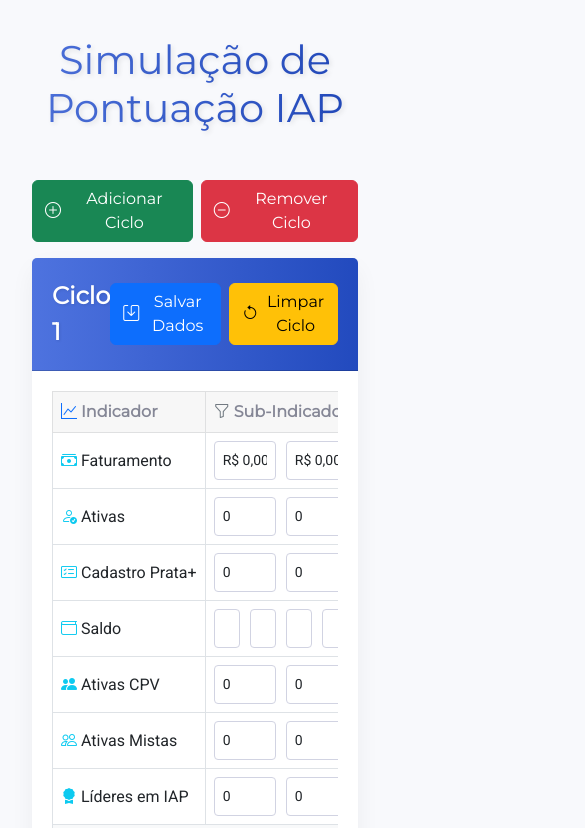
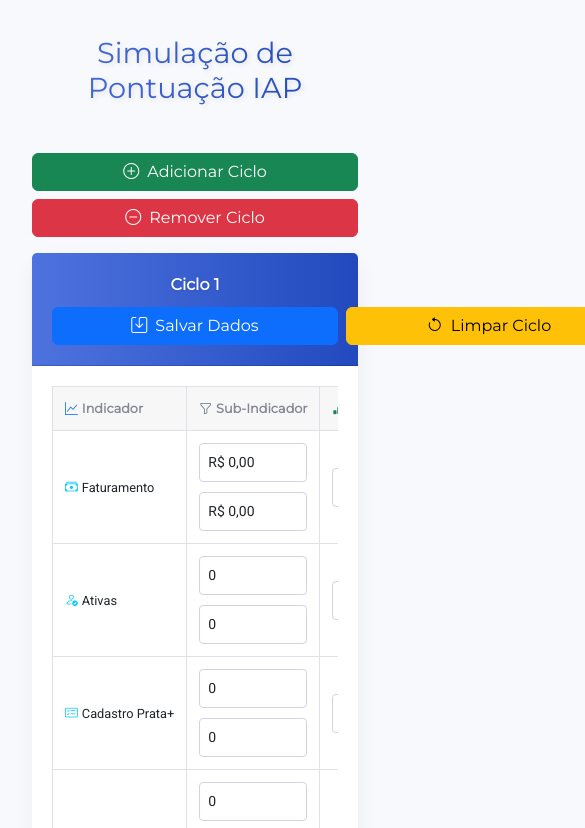
Before and after one commit to rjcecim/iapscore, a plain HTML site: page index.html in a window 390 px wide. Both pictures are taken after a click on the button "Adicionar Ciclo". Shown: the top 828 px of the page, 585 px wide, since content can reach past the window. Drawn offline with nearby package versions, Linux system fonts and the light colour scheme; no server answers.

Commit message:
Add files via upload

```diff
--- a/index.html
+++ b/index.html
@@ -2,6 +2,7 @@
 <html lang="pt-br">
 <head>
 <meta charset="UTF-8">
+<meta name="viewport" content="width=device-width, initial-scale=1.0">
 <title>Simulação de Pontuação IAP</title>
 <link href="https://fonts.googleapis.com/css2?family=Montserrat:wght@400,700&family=Roboto:wght@400,700&display=swap" rel="stylesheet">
 <link href="https://cdn.jsdelivr.net/npm/bootstrap@5.3.0/dist/css/bootstrap.min.css" rel="stylesheet">
@@ -10,12 +11,12 @@
 </head>
 <body>
 <header class="mb-4 text-center">
-    <div class="container py-3">
+    <div class="container-fluid py-3">
         <h1 class="text-primary">Simulação de Pontuação IAP</h1>
     </div>
 </header>
 <main class="pb-4">
-    <div class="container mb-3 text-end d-flex justify-content-end gap-2">
+    <div class="container-fluid mb-3 text-end d-flex justify-content-end gap-2 flex-wrap">
         <button type="button" id="btn-adicionar-ciclo" class="btn btn-success d-inline-flex align-items-center">
             <i class="bi bi-plus-circle me-2"></i>Adicionar Ciclo
         </button>
@@ -23,7 +24,7 @@
             <i class="bi bi-dash-circle me-2"></i>Remover Ciclo
         </button>
     </div>
-    <div class="container" id="ciclos-container"></div>
+    <div class="container-fluid" id="ciclos-container"></div>
 </main>
 <div class="toast-container position-fixed top-0 end-0 p-3">
     <div id="toast-success" class="toast text-bg-success border-0" role="alert" aria-live="assertive" aria-atomic="true">
--- a/style.css
+++ b/style.css
@@ -28,12 +28,12 @@ h1 {
     background-clip: text;
     -webkit-text-fill-color: transparent;
     text-shadow: 2px 2px 5px rgba(0,0,0,0.1);
+    word-wrap: break-word;
 }
 #ciclos-container {
     display: flex;
     flex-direction: column;
     gap: 20px;
-    background: none;
 }
 .card {
     border: none;
@@ -53,24 +53,58 @@ h1 {
     display: flex;
     justify-content: space-between;
     align-items: center;
+    flex-wrap: wrap;
+    gap: 10px;
 }
 .card-body {
     padding: 20px;
 }
-.table th {
+.table {
+    width: 100%;
+    border-collapse: collapse;
+}
+.table th, .table td {
+    border: 1px solid #dee2e6;
+    padding: 0.75rem;
+    vertical-align: middle;
+    font-size: 0.9rem;
+}
+.table thead th {
     background-color: #f7f7f7;
     font-weight: 600;
     color: var(--secondary-color);
+    font-family: var(--font-secondary);
     white-space: nowrap;
+}
+.table tbody td {
+    font-family: var(--font-primary);
+}
+
+/* Coluna Indicador - limitar ao conteúdo */
+.table thead th:nth-child(1),
+.table tbody td:nth-child(1) {
+    white-space: nowrap;
+    overflow: visible;
+}
+
+/* Coluna Pontos - limitar ao ícone + texto "Pontos" */
+.table thead th:nth-child(4),
+.table tbody td:nth-child(4) {
+    white-space: nowrap;
+    overflow: visible;
+}
+
+/* As colunas Sub-Indicador e Resultado serão flexíveis */
+.table thead th:nth-child(2),
+.table thead th:nth-child(3),
+.table tbody td:nth-child(2),
+.table tbody td:nth-child(3) {
+    text-overflow: ellipsis;
     overflow: hidden;
-    text-overflow: ellipsis;
-    font-family: var(--font-secondary);
+    white-space: nowrap;
 }
-.table td {
-    white-space: nowrap;
-    overflow: hidden;
-    text-overflow: ellipsis;
-}
+
+/* Ajuste de responsividade para telas menores */
 .sub-indicador-container {
     display: flex;
     flex-wrap: wrap;
@@ -78,6 +112,7 @@ h1 {
 }
 .sub-indicador-container input {
     flex: 1;
+    min-width: 100px;
 }
 input[type="text"], input[type="number"] {
     width: 100%;
@@ -98,6 +133,7 @@ input.is-invalid {
 .btn {
     font-weight: 500;
     font-family: var(--font-secondary);
+    flex-shrink: 0;
 }
 .pontuacao-final {
     font-size: 1.1rem;
@@ -115,3 +151,33 @@ input.is-invalid {
     from { opacity: 0; }
     to { opacity: 1; }
 }
+@media (max-width: 768px) {
+    h1 {
+        font-size: 2rem;
+    }
+    .card-header {
+        font-size: 1.2rem;
+        justify-content: center;
+    }
+    .sub-indicador-container {
+        flex-direction: column;
+    }
+    .btn {
+        width: 100%;
+        justify-content: center;
+    }
+    .table th, .table td {
+        font-size: 0.8rem;
+    }
+}
+@media (max-width: 480px) {
+    h1 {
+        font-size: 1.8rem;
+    }
+    .card-header {
+        font-size: 1rem;
+    }
+    .sub-indicador-container input {
+        min-width: auto;
+    }
+}
```
